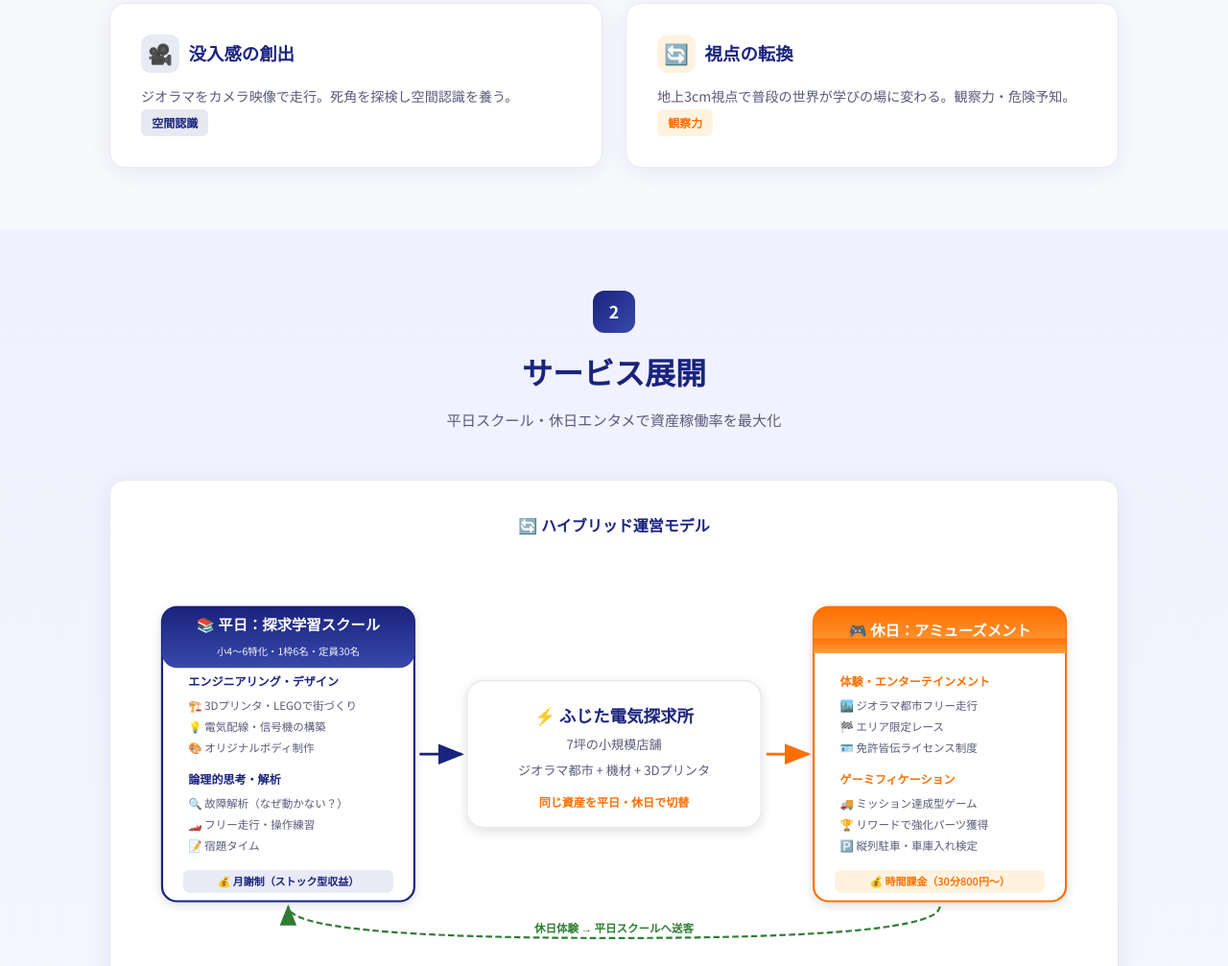
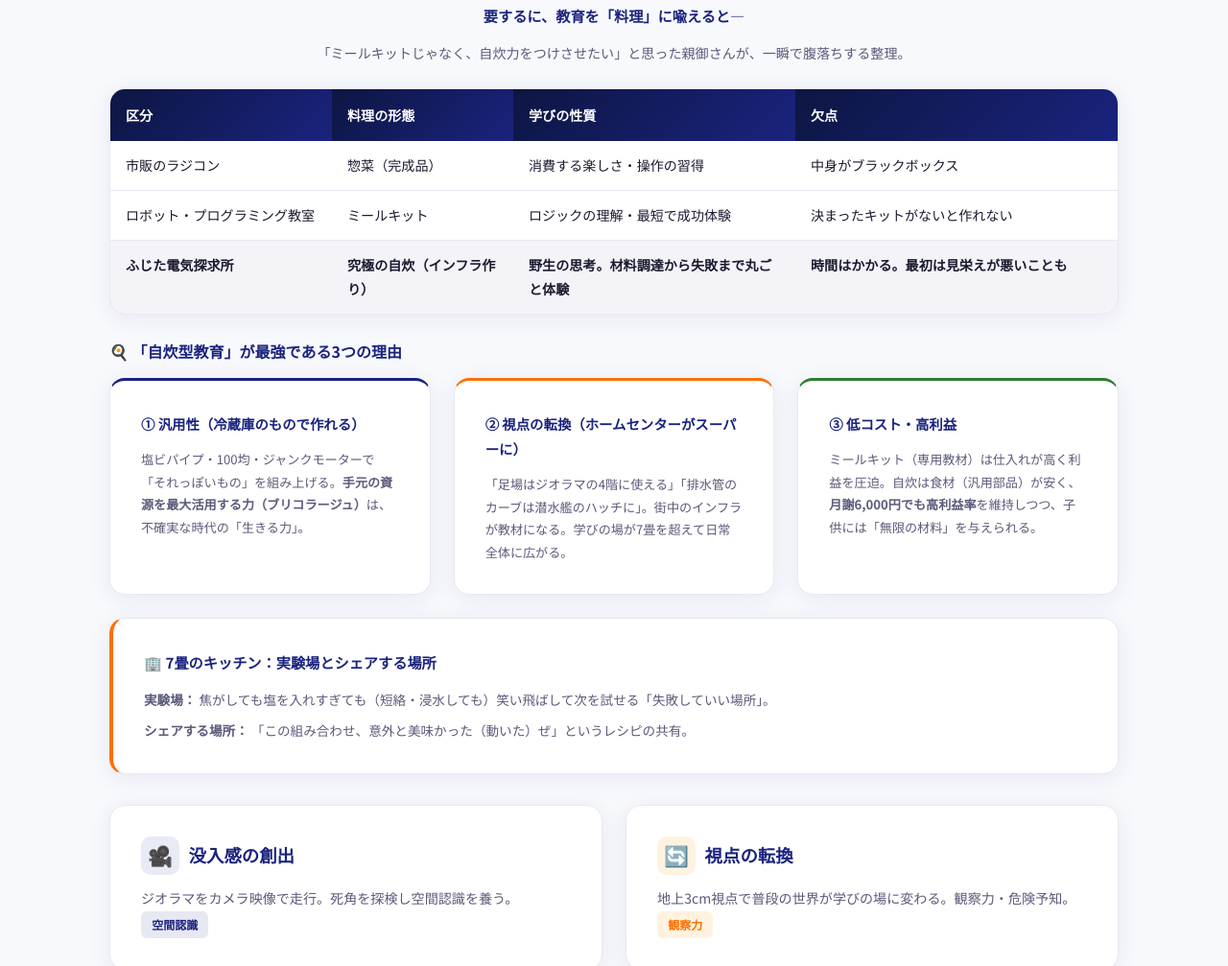
Before and after one commit to masa360/fujiden-gaiyo, a plain HTML site: page index.html in a window 1280 px wide. Shown: the part 1381-2388 px from the top of the page at 96% size. Drawn offline with nearby package versions, Linux system fonts and the light colour scheme.

Commit message:
教育の料理マトリックス・自炊型教育3理由・7畳のキッチンをビジョンに追加
Made-with: Cursor

```diff
--- a/index.html
+++ b/index.html
@@ -713,6 +713,65 @@
           </marker>
         </defs>
       </svg>
+    </div>
+
+    <!-- 例えば／要するに：教育の「料理」マトリックス -->
+    <p class="fade-in" style="text-align:center;font-size:0.95rem;color:var(--primary);font-weight:600;margin:2rem 0 0.8rem">要するに、教育を「料理」に喩えると—</p>
+    <p class="fade-in" style="text-align:center;font-size:0.88rem;color:var(--text-light);margin-bottom:1.5rem">「ミールキットじゃなく、自炊力をつけさせたい」と思った親御さんが、一瞬で腹落ちする整理。</p>
+
+    <div class="table-wrapper fade-in" style="margin-bottom:1.5rem">
+      <table>
+        <thead>
+          <tr>
+            <th style="width:22%">区分</th>
+            <th style="width:18%">料理の形態</th>
+            <th style="width:28%">学びの性質</th>
+            <th style="width:32%">欠点</th>
+          </tr>
+        </thead>
+        <tbody>
+          <tr>
+            <td>市販のラジコン</td>
+            <td>惣菜（完成品）</td>
+            <td>消費する楽しさ・操作の習得</td>
+            <td>中身がブラックボックス</td>
+          </tr>
+          <tr>
+            <td>ロボット・プログラミング教室</td>
+            <td>ミールキット</td>
+            <td>ロジックの理解・最短で成功体験</td>
+            <td>決まったキットがないと作れない</td>
+          </tr>
+          <tr class="highlight-row">
+            <td><strong>ふじた電気探求所</strong></td>
+            <td><strong>究極の自炊（インフラ作り）</strong></td>
+            <td><strong>野生の思考。材料調達から失敗まで丸ごと体験</strong></td>
+            <td>時間はかかる。最初は見栄えが悪いことも</td>
+          </tr>
+        </tbody>
+      </table>
+    </div>
+
+    <h4 style="font-size:1rem;font-weight:700;color:var(--primary);margin-bottom:0.8rem" class="fade-in">🍳 「自炊型教育」が最強である3つの理由</h4>
+    <div class="grid-3 fade-in" style="margin-bottom:1.5rem">
+      <div class="card" style="border-top:3px solid #1a237e">
+        <div class="card-title" style="font-size:0.9rem">① 汎用性（冷蔵庫のもので作れる）</div>
+        <p style="font-size:0.82rem;color:var(--text-light)">塩ビパイプ・100均・ジャンクモーターで「それっぽいもの」を組み上げる。<strong>手元の資源を最大活用する力（ブリコラージュ）</strong>は、不確実な時代の「生きる力」。</p>
+      </div>
+      <div class="card" style="border-top:3px solid #ff6f00">
+        <div class="card-title" style="font-size:0.9rem">② 視点の転換（ホームセンターがスーパーに）</div>
+        <p style="font-size:0.82rem;color:var(--text-light)">「足場はジオラマの4階に使える」「排水管のカーブは潜水艦のハッチに」。街中のインフラが教材になる。学びの場が7畳を超えて日常全体に広がる。</p>
+      </div>
+      <div class="card" style="border-top:3px solid #2e7d32">
+        <div class="card-title" style="font-size:0.9rem">③ 低コスト・高利益</div>
+        <p style="font-size:0.82rem;color:var(--text-light)">ミールキット（専用教材）は仕入れが高く利益を圧迫。自炊は食材（汎用部品）が安く、<strong>月謝6,000円でも高利益率</strong>を維持しつつ、子供には「無限の材料」を与えられる。</p>
+      </div>
+    </div>
+
+    <div class="card fade-in" style="border-left:4px solid var(--accent);margin-bottom:2rem">
+      <div class="card-title" style="font-size:0.95rem">🏢 7畳のキッチン：実験場とシェアする場所</div>
+      <p style="font-size:0.85rem;color:var(--text-light);margin-bottom:0.5rem"><strong>実験場：</strong> 焦がしても塩を入れすぎても（短絡・浸水しても）笑い飛ばして次を試せる「失敗していい場所」。</p>
+      <p style="font-size:0.85rem;color:var(--text-light);margin:0"><strong>シェアする場所：</strong> 「この組み合わせ、意外と美味かった（動いた）ぜ」というレシピの共有。</p>
     </div>
 
     <!-- コアバリュー -->
```
